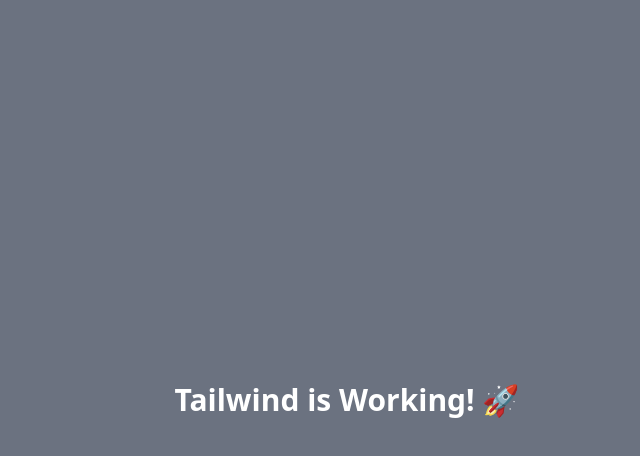
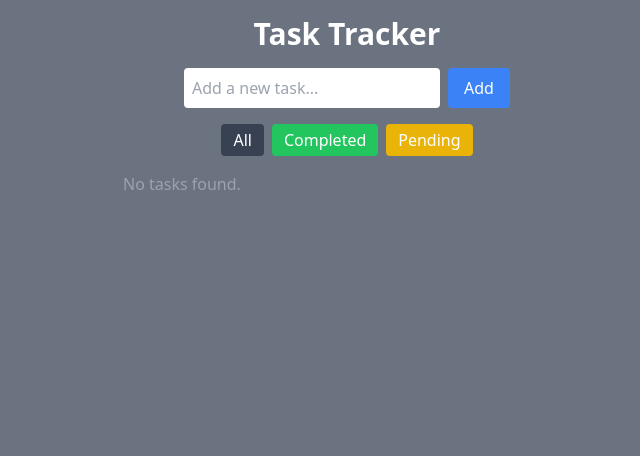
Before and after one commit to qnguyen523/Task-Tracker-App, a React (Create React App) app: page / in a window 1280 px wide. Shown: the top 456 px of the page, without its empty margins (293-933 px from the left). Built offline with nearby package versions, Linux system fonts and the light colour scheme.

Commit message:
Implement task tracker functionality with task input, list, and filtering components

```diff
--- a/src/App.js
+++ b/src/App.js
@@ -1,9 +1,90 @@
-function App() {
+import React, { useState, useEffect } from "react";
+import TaskInput from "./components/TaskInput";
+import TaskList from "./components/TaskList";
+import FilterButtons from "./components/FilterButtons";
+
+/**
+ * The main App component for the Task Tracker application.
+ * Manages the state of tasks and their filters, and handles task-related operations.
+ *
+ * @component
+ *
+ * @returns {JSX.Element} The rendered App component.
+ *
+ * @example
+ * <App />
+ *
+ * @description
+ * - Uses `useState` to manage the list of tasks and the current filter.
+ * - Uses `useEffect` to persist tasks to localStorage and retrieve them on initial render.
+ * - Provides functionality to add, toggle, and delete tasks.
+ * - Filters tasks based on the selected filter ("all", "completed", "pending").
+ *
+ * @function addTask
+ * @param {string} text - The text of the new task to be added.
+ * @description Adds a new task to the task list with a unique ID and a default `completed` status of `false`.
+ *
+ * @function toggleTask
+ * @param {number} id - The ID of the task to toggle.
+ * @description Toggles the `completed` status of a task by its ID.
+ *
+ * @function deleteTask
+ * @param {number} id - The ID of the task to delete.
+ * @description Removes a task from the task list by its ID.
+ *
+ * @function filteredTasks
+ * @returns {Array<Object>} The list of tasks filtered based on the current filter.
+ * @description Filters tasks to show all, completed, or pending tasks based on the selected filter.
+ */
+const App = () => {
+  const [tasks, setTasks] = useState([]);
+  const [filter, setFilter] = useState("all");
+
+  useEffect(() => {
+    const savedTasks = JSON.parse(localStorage.getItem("tasks")) || [];
+    setTasks(savedTasks);
+  }, []);
+
+  useEffect(() => {
+    localStorage.setItem("tasks", JSON.stringify(tasks));
+  }, [tasks]);
+
+  const addTask = (text) => {
+    const newTask = { id: Date.now(), text: text, completed: false };
+    console.log("newTask", newTask);
+    // create a new array by combining the elelemtns of an existing array (tasks)
+    // with a new element (newTask)
+    setTasks([...tasks, newTask]);
+  };
+
+  const toggleTask = (id) => {
+    setTasks(
+      tasks.map((task) =>
+        // create a new object by copying the properties of an existing object (task)
+        // and then mofidying one of its properties (completed)
+        task.id === id ? { ...task, completed: !task.completed } : task
+      )
+    );
+  };
+
+  const deleteTask = (id) => {
+    setTasks(tasks.filter((task) => task.id !== id));
+  };
+
+  const filteredTasks = tasks.filter((task) => {
+    if (filter === "completed") return task.completed;
+    if (filter === "pending") return !task.completed;
+    return true;
+  });
+
   return (
-    <div className="h-screen flex items-center justify-center bg-gray-500 text-white">
-      <h1 className="text-3xl font-bold">Tailwind is Working! 🚀</h1>
+    <div className="min-h-screen bg-gray-500 text-white flex flex-col items-center p-4">
+      <h1 className="text-3xl font-bold mb-4">Task Tracker</h1>
+      <TaskInput addTask={addTask} />
+      <FilterButtons setFilter={setFilter} />
+      <TaskList tasks={filteredTasks} toggleTask={toggleTask} deleteTask={deleteTask} />
     </div>
   );
-}
+};
 
 export default App;
--- /dev/null
+++ b/src/components/FilterButtons.js
@@ -0,0 +1,13 @@
+import React from "react";
+
+const FilterButtons = ({ setFilter }) => {
+  return (
+    <div className="mb-4 flex gap-2">
+      <button onClick={() => setFilter("all")} className="bg-gray-700 px-3 py-1 rounded">All</button>
+      <button onClick={() => setFilter("completed")} className="bg-green-500 px-3 py-1 rounded">Completed</button>
+      <button onClick={() => setFilter("pending")} className="bg-yellow-500 px-3 py-1 rounded">Pending</button>
+    </div>
+  );
+};
+
+export default FilterButtons;
--- /dev/null
+++ b/src/components/TaskInput.js
@@ -0,0 +1,37 @@
+import React, { useState } from "react";
+
+/**
+ * TaskInput component allows users to input and submit new tasks.
+ *
+ * @component
+ * @param {Object} props - The props object.
+ * @param {Function} props.addTask - A function to add a new task. It receives the task text as an argument.
+ *
+ * @returns {JSX.Element} A form element with an input field and a submit button for adding tasks.
+ */
+const TaskInput = ({ addTask }) => {
+  const [text, setText] = useState("");
+
+  const handleSubmit = (e) => {
+    e.preventDefault();
+    if (text.trim()) {
+      addTask(text);
+      setText("");
+    }
+  };
+
+  return (
+    <form onSubmit={handleSubmit} className="mb-4 flex gap-2">
+      <input
+        type="text"
+        className="p-2 w-64 text-black rounded"
+        placeholder="Add a new task..."
+        value={text}
+        onChange={(e) => setText(e.target.value)}
+      />
+      <button type="submit" className="bg-blue-500 px-4 py-2 rounded">Add</button>
+    </form>
+  );
+};
+
+export default TaskInput;
--- /dev/null
+++ b/src/components/TaskItem.js
@@ -0,0 +1,34 @@
+import React from "react";
+
+/**
+ * TaskItem component represents a single task item in a task list.
+ *
+ * @param {Object} props - The props object.
+ * @param {Object} props.task - The task object containing task details.
+ * @param {string} props.task.id - The unique identifier for the task.
+ * @param {string} props.task.text - The text description of the task.
+ * @param {boolean} props.task.completed - Indicates whether the task is completed.
+ * @param {Function} props.toggleTask - Function to toggle the completion status of the task.
+ * @param {Function} props.deleteTask - Function to delete the task.
+ * @returns {JSX.Element} A list item representing a task with a checkbox and delete button.
+ */
+const TaskItem = ({ task, toggleTask, deleteTask }) => {
+  return (
+    <li className="flex justify-between items-center bg-gray-800 p-2 mb-2 rounded">
+      <label className="flex items-center gap-2">
+        <input
+          type="checkbox"
+          checked={task.completed}
+          onChange={() => toggleTask(task.id)}
+          className="w-4 h-4"
+        />
+        <span className={task.completed ? "line-through text-gray-400" : ""}>{task.text}</span>
+      </label>
+      <button onClick={() => deleteTask(task.id)} className="bg-red-500 px-2 py-1 rounded">
+        Delete
+      </button>
+    </li>
+  );
+};
+
+export default TaskItem;
--- /dev/null
+++ b/src/components/TaskList.js
@@ -0,0 +1,27 @@
+import React from "react";
+import TaskItem from "./TaskItem";
+
+/**
+ * TaskList component renders a list of tasks or a message if no tasks are available.
+ *
+ * @param {Object} props - The props object.
+ * @param {Array} props.tasks - An array of task objects to be displayed.
+ * @param {Function} props.toggleTask - A function to toggle the completion status of a task.
+ * @param {Function} props.deleteTask - A function to delete a task.
+ * @returns {JSX.Element} The rendered TaskList component.
+ */
+const TaskList = ({ tasks, toggleTask, deleteTask }) => {
+  return (
+    <ul className="w-full max-w-md">
+      {tasks.length === 0 ? (
+        <p className="text-gray-400">No tasks found.</p>
+      ) : (
+        tasks.map((task) => (
+          <TaskItem key={task.id} task={task} toggleTask={toggleTask} deleteTask={deleteTask} />
+        ))
+      )}
+    </ul>
+  );
+};
+
+export default TaskList;
```
